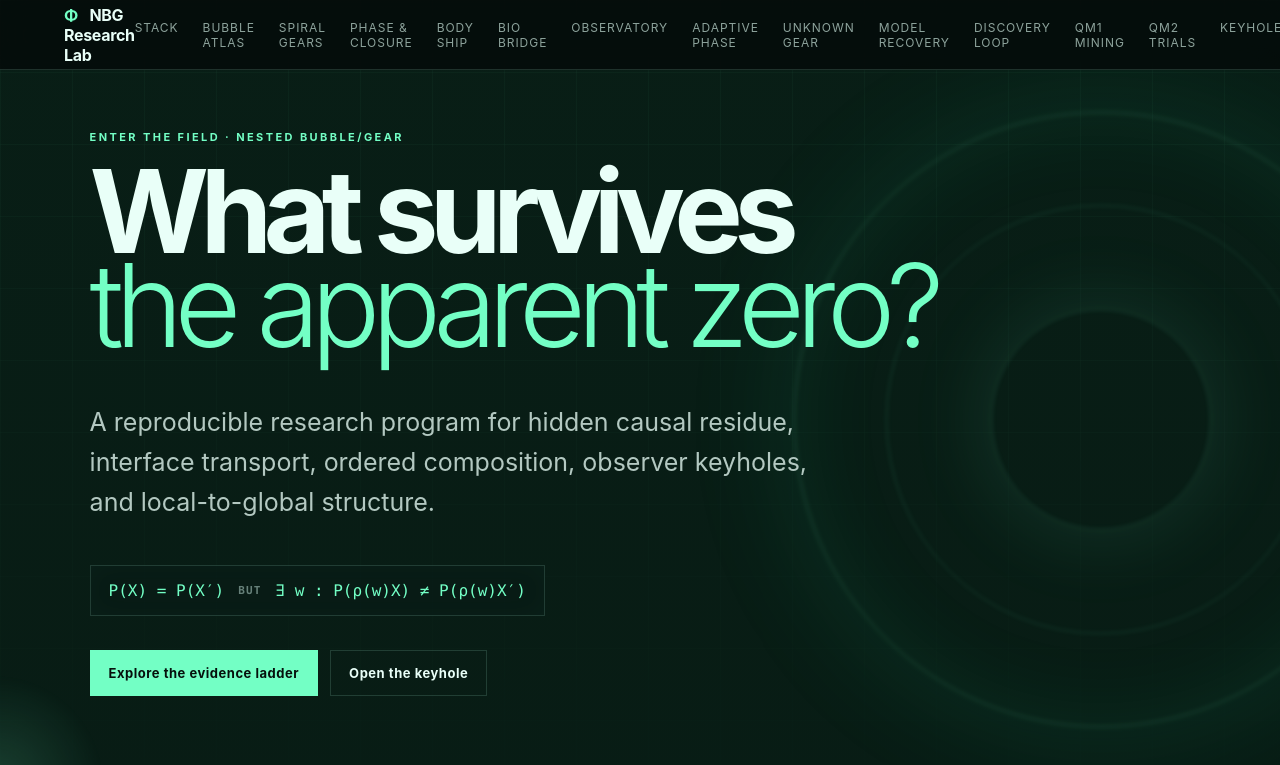
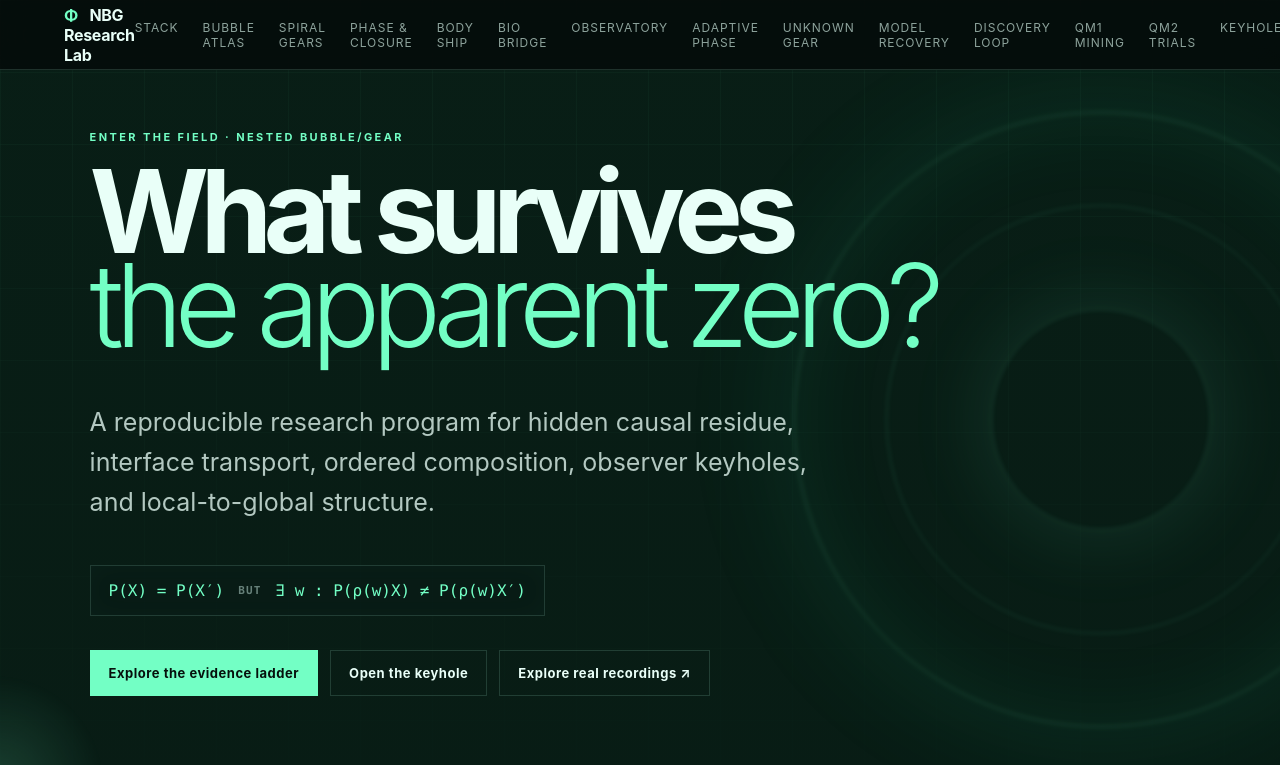
Before and after one commit to MichaelWave369/NestedBubbleGear, a React (Vite) app: page / in a window 1280 px wide. Shown: the top 765 px of the page. Built offline with nearby package versions, Linux system fonts and the light colour scheme.

Commit message:
ux(BSR-3): make Observatory reachable from GitPage hero at all screen sizes

```diff
--- a/src/App.jsx
+++ b/src/App.jsx
@@ -553,6 +553,7 @@ function App() {
         <div className="hero-actions">
           <a className="button primary" href="#experiments">Explore the evidence ladder</a>
           <a className="button ghost" href="#keyholes">Open the keyhole</a>
+          <a className="button ghost" href="#resonance-observatory">Explore real recordings ↗</a>
         </div>
         <div className="stats">
           <div><strong>AH2→AH44</strong><span>frozen experiment ladder</span></div>
```
